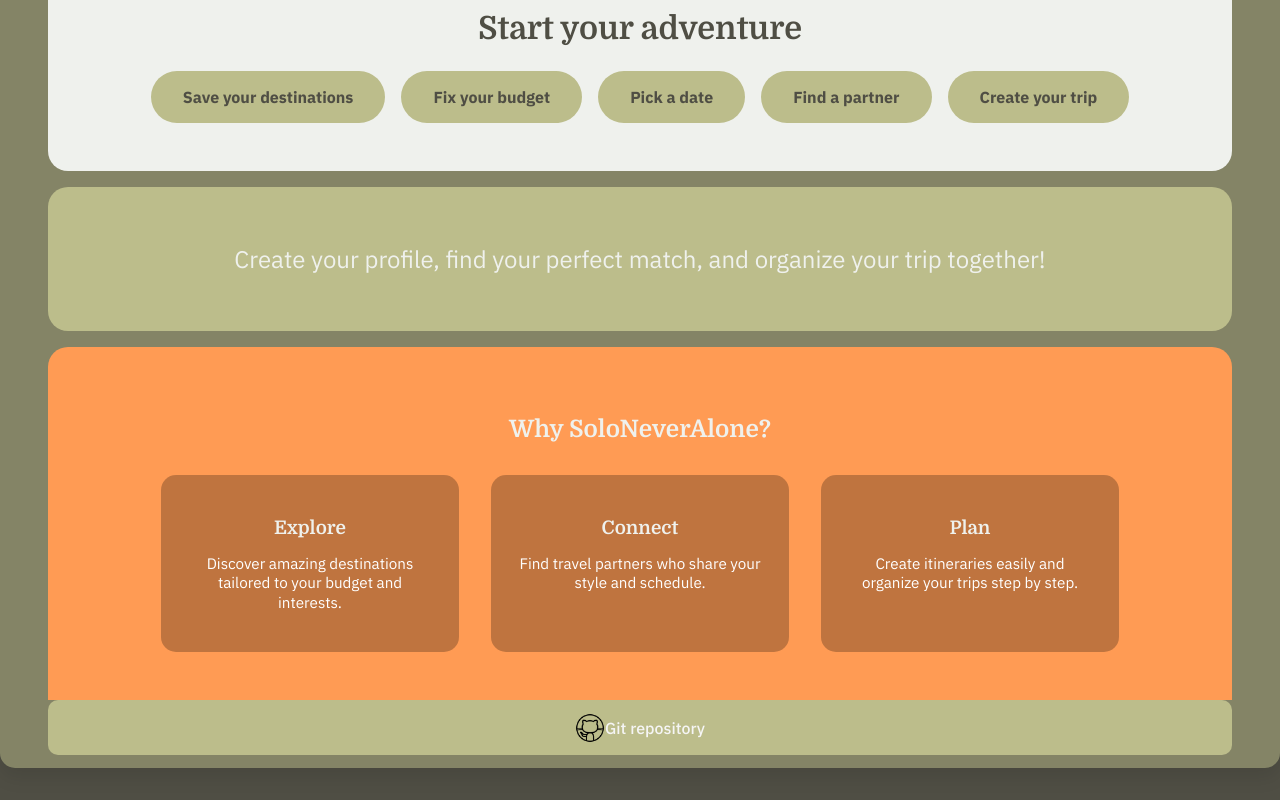
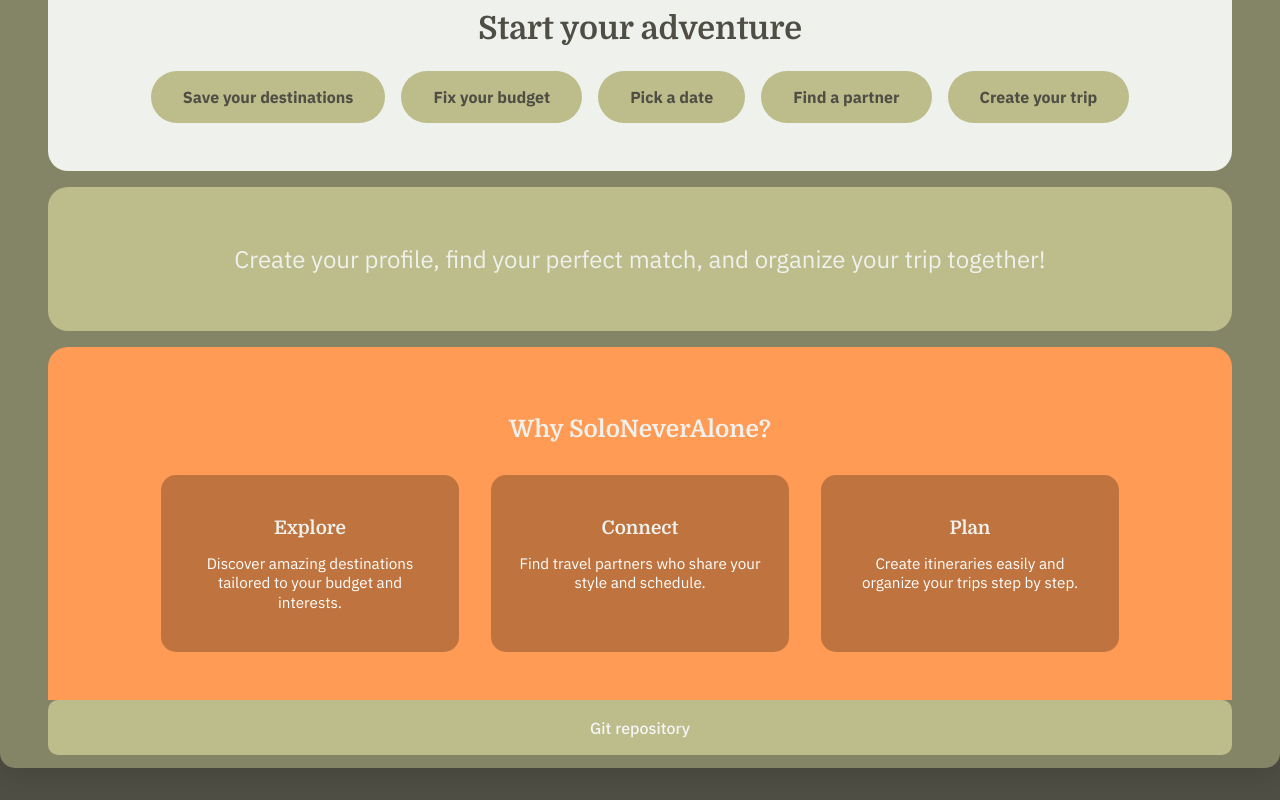
Before and after one commit to abenedicti/roam-packer-client, a React (Vite) app: page / in a window 1280 px wide. Shown: the part 638-1438 px from the top of the page. Built offline with nearby package versions, Linux system fonts and the light colour scheme; no server answers; a web font is replaced by a local one.

Commit message:
footer maj for deploy

```diff
--- a/src/components/Footer.jsx
+++ b/src/components/Footer.jsx
@@ -1,10 +1,10 @@
-import githubEmoji from '../img/gitfooter.apng.png';
+// import githubEmoji from '../img/gitfooter.apng.png';
 import '../components/Footer.css';
 function Footer() {
   return (
     <div className="footer">
       <p>
-        <img src={githubEmoji} alt="github logo" />
+        {/* <img src={githubEmoji} alt="github logo" /> */}
         <a
           href="https://github.com/abenedicti/roam-packer-client"
           target="_blank"
```
